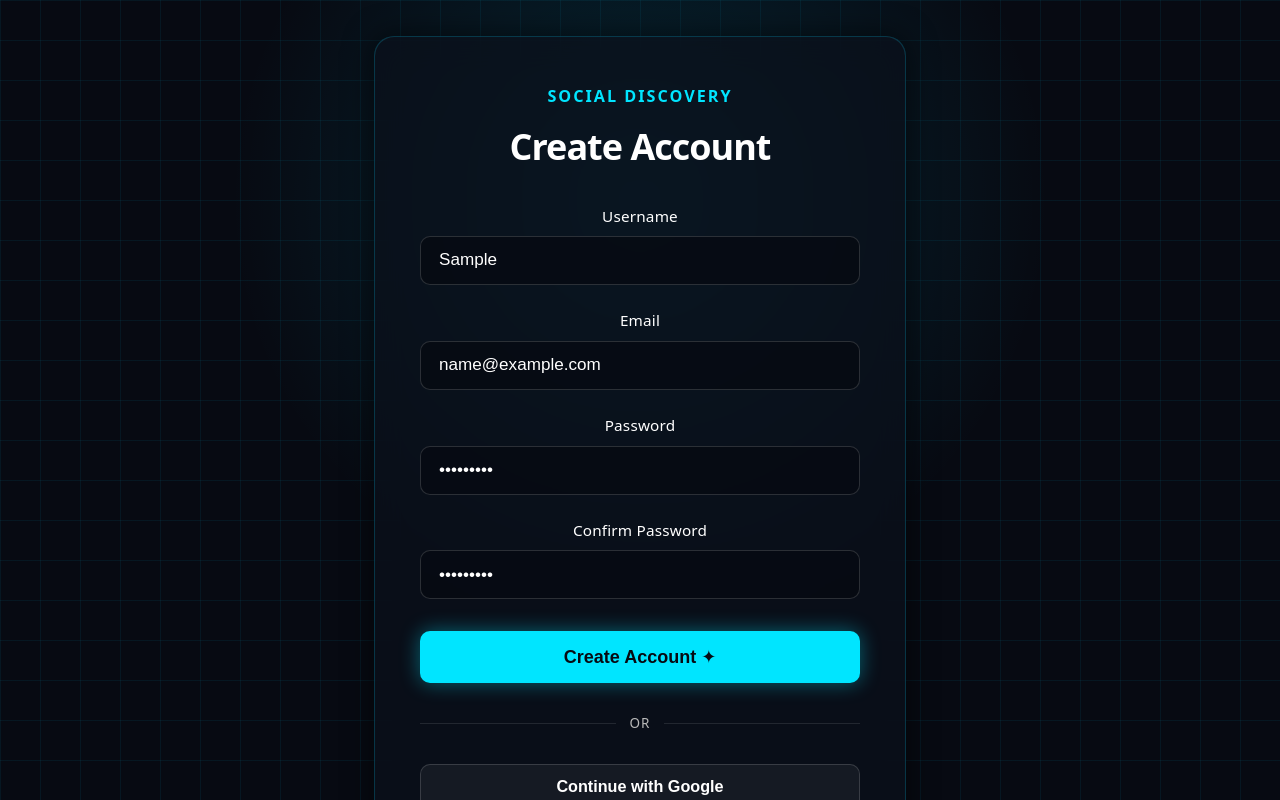
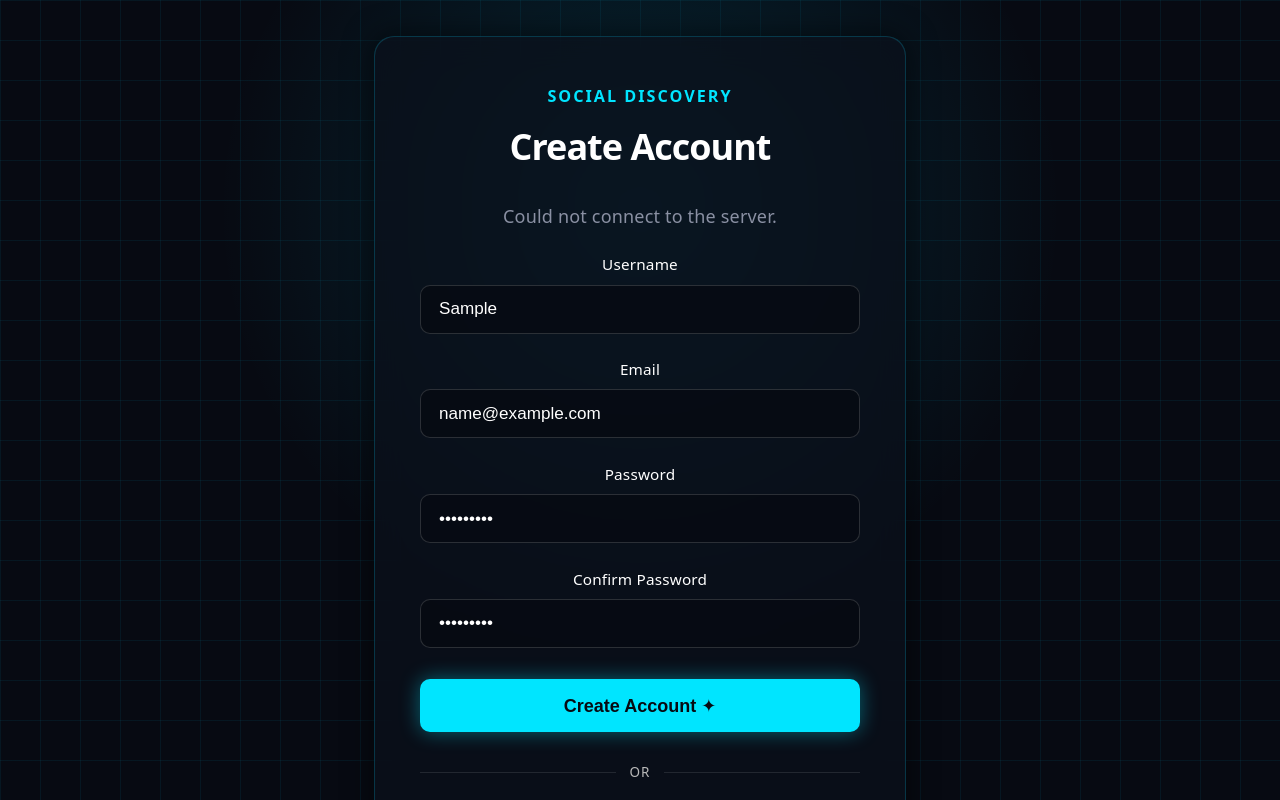
Before and after one commit to IrisAloneBuilder/Social-Discovery, a React (Vite) app: page /signup in a window 1280 px wide. Both pictures are taken after typing "Sample", "name@example.com", "Sample123", "Sample123" into the empty fields and a click on the button "Create Account ✦". Shown: the top 800 px of the page. Built offline with nearby package versions, Linux system fonts and the light colour scheme; no server answers; a web font is replaced by a local one.

Commit message:
sign up system

```diff
--- a/src/pages/SignUp.tsx
+++ b/src/pages/SignUp.tsx
@@ -10,14 +10,55 @@ export default function SignUp() {
     confirmPassword: "",
   });
 
+  const [errorMessage, setErrorMessage] = useState("");
+  const [isLoading, setIsLoading] = useState(false);
+
   const handleChange = (e: React.ChangeEvent<HTMLInputElement>) => {
     setFormData({ ...formData, [e.target.name]: e.target.value });
   };
 
   const handleSocialSignUp = (provider: string) => {
-    // Redirect to your backend auth endpoint (e.g., /api/auth/google)
     window.location.href = `/api/auth/${provider}`;
   };
+
+  const handleSubmit = async (e: React.FormEvent) => {
+    e.preventDefault();
+    setErrorMessage("");
+
+    if (formData.password !== formData.confirmPassword) {
+      setErrorMessage("Passwords do not match.");
+      return;
+    }
+
+    setIsLoading(true);
+
+    try {
+      const response = await fetch(
+        "http://192.168.31.160:5000/api/auth/signup",
+        {
+          method: "POST",
+          headers: { "Content-Type": "application/json" },
+          body: JSON.stringify({
+            username: formData.username,
+            email: formData.email,
+            password: formData.password,
+          }),
+        },
+      );
+
+      const data = await response.json();
+
+      if (!response.ok) {
+        setErrorMessage(data.message || "Registration failed.");
+      } else {
+        window.location.href = "/dashboard";
+      }
+    } catch (err) {
+      setErrorMessage("Could not connect to the server.");
+    } finally {
+      setIsLoading(false);
+    }
+  }; // <-- Properly closed handleSubmit here!
 
   return (
     <div className="signup-container">
@@ -29,7 +70,8 @@ export default function SignUp() {
           <h1>Create Account</h1>
         </div>
 
-        <form onSubmit={(e) => e.preventDefault()} className="signup-form">
+        <form onSubmit={handleSubmit} className="signup-form">
+          {errorMessage && <div className="error-banner">{errorMessage}</div>}
           <div className="input-group">
             <label htmlFor="username">Username</label>
             <input
@@ -91,7 +133,6 @@ export default function SignUp() {
           <span>OR</span>
         </div>
 
-        {/* Quick Social Logins */}
         <div className="social-buttons">
           <button
             type="button"
```
Also changed, not shown: 1 other file (tests, documents, lock files or other folders).
